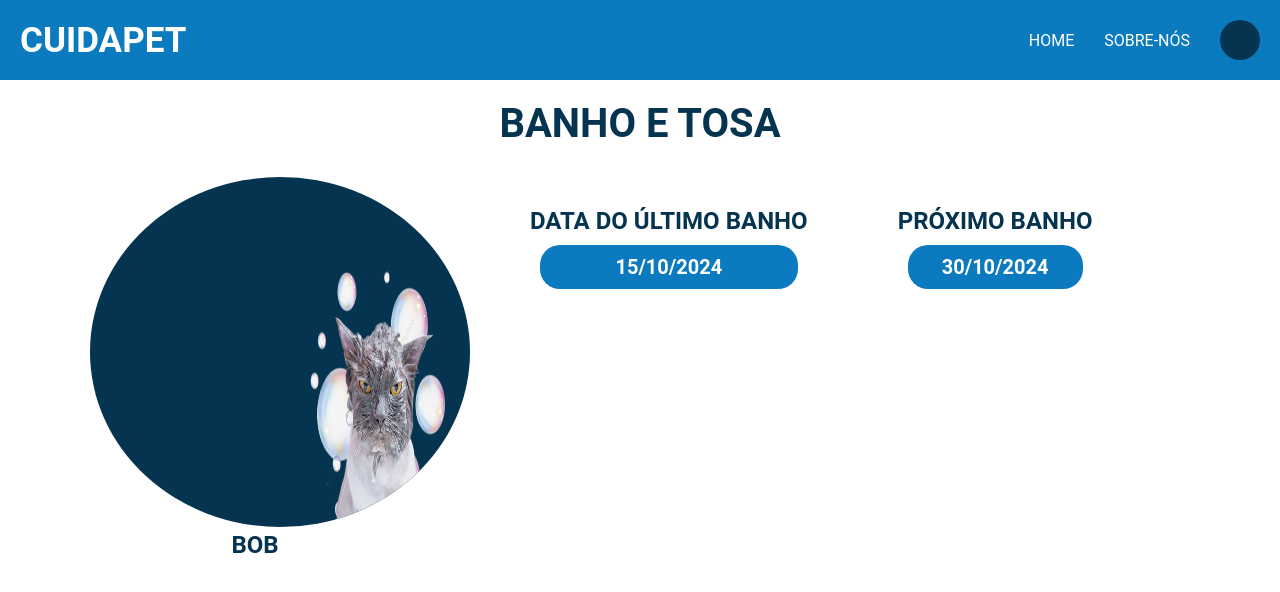
After one commit to Welberth77/CuidaPet, a Python web app: template templates/banho_e_tosa.html in a window 1280 px wide. The commit adds this page. Shown: the top 592 px of the page. Run offline with Jinja, Linux system fonts and the light colour scheme; the template is opened without the code that fills it, so the values that code supplies are empty.

Commit message:
Página de Banho e Tosa iniciada

```diff
--- /dev/null
+++ b/app/static/css/pages/banho_e_tosa.css
@@ -0,0 +1,126 @@
+/* CABEÇALHO */
+.cabecalho {
+    width: 100%;
+    height: 80px;
+    display: flex;
+    justify-content: space-between;
+    align-items: center;
+    background-color: #0B7ABF;
+    color: white;
+    /* position: fixed; */
+    top: 0;
+    left: 0;
+    right: 0;
+    z-index: 1000;
+}
+
+.cabecalho .logo-cuidapet {
+    margin-left: 20px;
+    font-size: 35px;
+    text-align: left;
+}
+
+.cabecalho .navegacao ul {
+    display: flex;
+    list-style: none;
+    gap: 30px;
+    align-items: center;
+}
+
+
+.cabecalho .navegacao .foto-perfil {
+    width: 40px;
+    height: 40px;
+    margin-right: 20px;
+    background-color: #053451;
+    border-radius: 40px;
+}
+
+/* Título da página */
+
+.titulo-pagina {
+    text-align: center;
+    font-weight: 700;
+    font-size: 40px;
+    color: #053451;
+    margin: 20px 0 0;
+}
+
+/* LADO ESQUERDO */
+
+.banho {
+    display: flex;
+    margin: 30px 90px 0;
+}
+
+.banho-pet {
+    width: 30%;
+    justify-content: center;
+    align-items: center;
+}
+
+.banho-pet img {
+    background-color: #053451;
+    border-radius: 100%;
+    width: 350px;
+    height: 350px;
+    padding: 0 0 0 30px;
+}
+
+.banho-pet h2 {
+    text-align: center;
+    font-weight: 700;
+    color: #053451;
+}
+
+/* LADO DIREITO */
+
+.descricao-banho-pet {
+    display: flex;
+    gap: 30px;
+    margin: 0 0 0 80px;
+}
+
+/* ULTIMO BANHO */
+
+.data-ultimo-banho {
+    padding: 30px 30px 0;
+}
+
+.data-ultimo-banho h2 {
+    font-size: 24px;
+    color: #053451;
+    font-weight: 600;
+}
+
+.data-ultimo-banho h3 {
+    text-align: center;
+    font-size: 20px;
+    color: #fff;
+    margin: 10px;
+    padding: 10px;
+    background-color: #0B7ABF;
+    border-radius: 20px;
+}
+
+/* PRÓXIMO BANHO */
+
+.data-proximo-banho {
+    padding: 30px 30px 0;
+}
+
+.data-proximo-banho h2 {
+    font-size: 24px;
+    color: #053451;
+    font-weight: 600;
+}
+
+.data-proximo-banho h3 {
+    text-align: center;
+    font-size: 20px;
+    color: #fff;
+    margin: 10px;
+    padding: 10px;
+    background-color: #0B7ABF;
+    border-radius: 20px;
+}
--- /dev/null
+++ b/templates/banho_e_tosa.html
@@ -0,0 +1,45 @@
+<!DOCTYPE html>
+<html lang="en">
+<head>
+    <meta charset="UTF-8">
+    <meta name="viewport" content="width=device-width, initial-scale=1.0">
+    <title>CuidaPet - Banho e Tosa</title>
+
+    <link rel="stylesheet" href="../app/static/css/base.css">
+    <link rel="stylesheet" href="../app/static/css/pages/banho_e_tosa.css">
+</head>
+<body>
+    <header class="cabecalho">
+        <h1 class="logo-cuidapet">CUIDAPET</h1>
+
+        <nav class="navegacao">
+            <ul>
+                <li>HOME</li>
+                <li>SOBRE-NÓS</li>
+                <li class="foto-perfil"></li>
+            </ul>
+        </nav>
+    </header>
+
+    <h1 class="titulo-pagina">BANHO E TOSA</h1>
+
+    <div class="banho">
+        <div class="banho-pet">
+            <img src="../app/static/css/imagens/banho.png" alt="imagem do pet">
+            <h2>BOB</h2>
+        </div>
+
+        <div class="descricao-banho-pet">
+            <div class="data-ultimo-banho">
+                <h2>DATA DO ÚLTIMO BANHO</h2>
+                <h3>15/10/2024</h3>
+            </div>
+
+            <div class="data-proximo-banho">
+                <h2>PRÓXIMO BANHO</h2>
+                <h3>30/10/2024</h3>
+            </div>
+        </div>
+    </div>
+</body>
+</html>
```
Also changed, not shown: templates/pagina_principal.html (+5 -3 lines).
